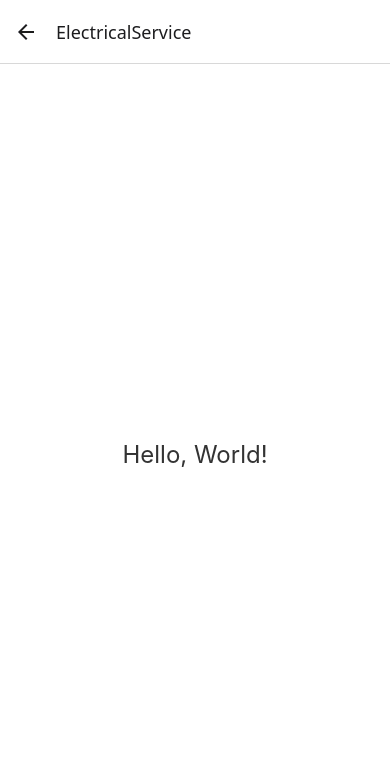
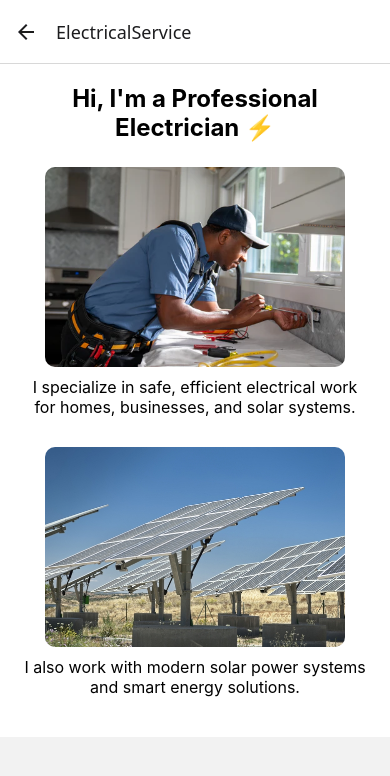
Before and after one commit to nieyangfei/home_handyman_portfolio, a React Native app: screen /ElectricalService in a window 390 px wide. Shown: the top 776 px of the page. Built offline with nearby package versions, Linux system fonts and the light colour scheme.

Commit message:
feature: electrical service page

```diff
--- a/screens/ElectricalServiceScreen.js
+++ b/screens/ElectricalServiceScreen.js
@@ -1,24 +1,62 @@
-// App.js
+// ElectricalService.js
 import React from 'react';
-import { Text, View, StyleSheet } from 'react-native';
+import { View, Text, Image, StyleSheet, ScrollView, Button, Alert } from 'react-native';
+
+// Static image imports
+const solarTracker = require('../assets/services/Solar-tracker.jpg');
+const residentialElectrician = require('../assets/services/Residential_Electrician.jpg');
 
 export default function ElectricalService({ navigation }) {
+
   return (
-    <View style={styles.container}>
-      <Text style={styles.text}>Hello, World!</Text>
-    </View>
+    <ScrollView contentContainerStyle={styles.container}>
+      <Text style={styles.title}>Hi, I'm a Professional Electrician ⚡</Text>
+
+      <Image
+        source={residentialElectrician}
+        style={styles.image}
+      />
+      <Text style={styles.text}>
+        I specialize in safe, efficient electrical work for homes, businesses, and solar systems.
+      </Text>
+
+      <Image
+        source={solarTracker}
+        style={styles.image}
+      />
+      <Text style={styles.text}>
+        I also work with modern solar power systems and smart energy solutions.
+      </Text>
+
+    </ScrollView>
   );
 }
 
 const styles = StyleSheet.create({
   container: {
-    flex: 1,
-    justifyContent: 'center',
-    alignItems: 'center',
+    padding: 20,
     backgroundColor: '#fff',
+    alignItems: 'center'
+  },
+  title: {
+    fontSize: 24,
+    fontWeight: 'bold',
+    marginBottom: 15,
+    textAlign: 'center'
+  },
+  image: {
+    width: 300,
+    height: 200,
+    resizeMode: 'cover',
+    borderRadius: 10,
+    marginVertical: 10
   },
   text: {
-    fontSize: 24,
-    color: '#333',
+    fontSize: 16,
+    textAlign: 'center',
+    marginBottom: 20
   },
+  buttonContainer: {
+    marginTop: 20
+  }
 });
```
Also changed, not shown: assets/services/Residential_Electrician.jpg (added), assets/services/Solar-tracker.jpg (added).
